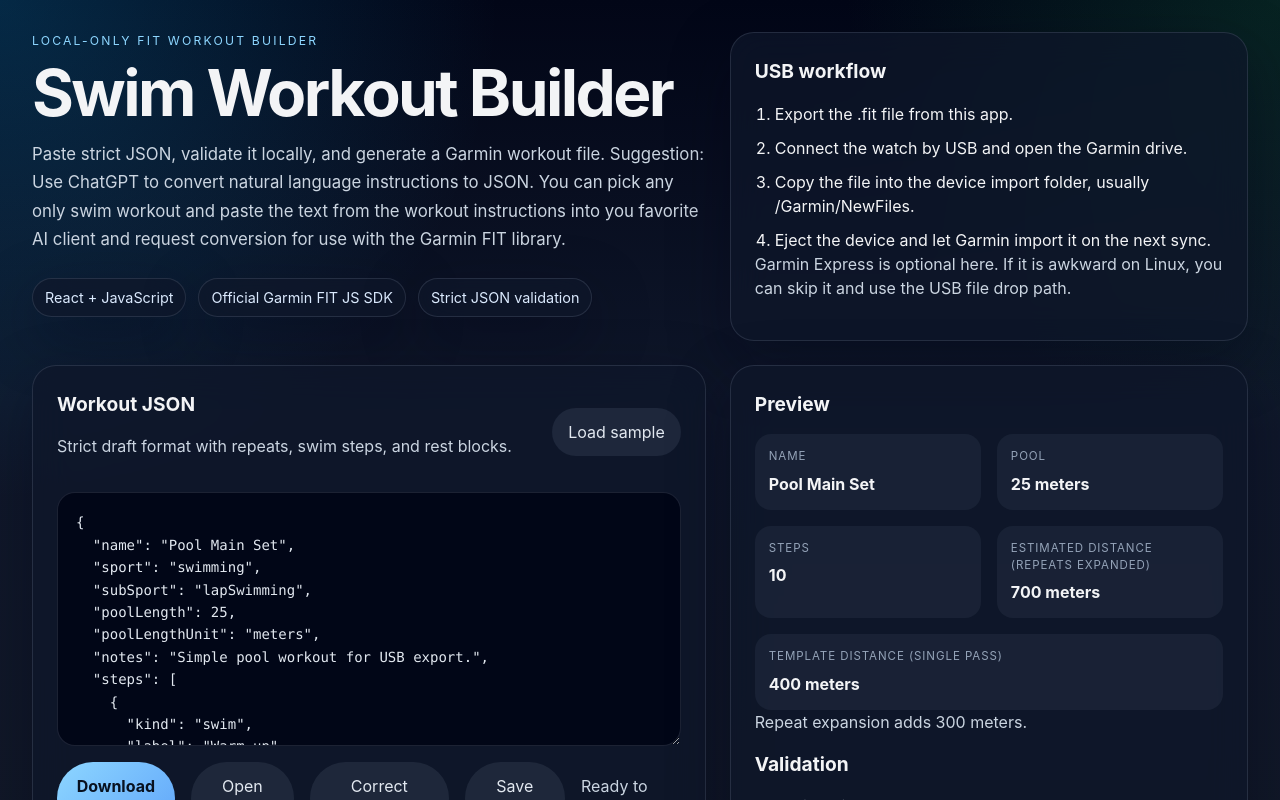
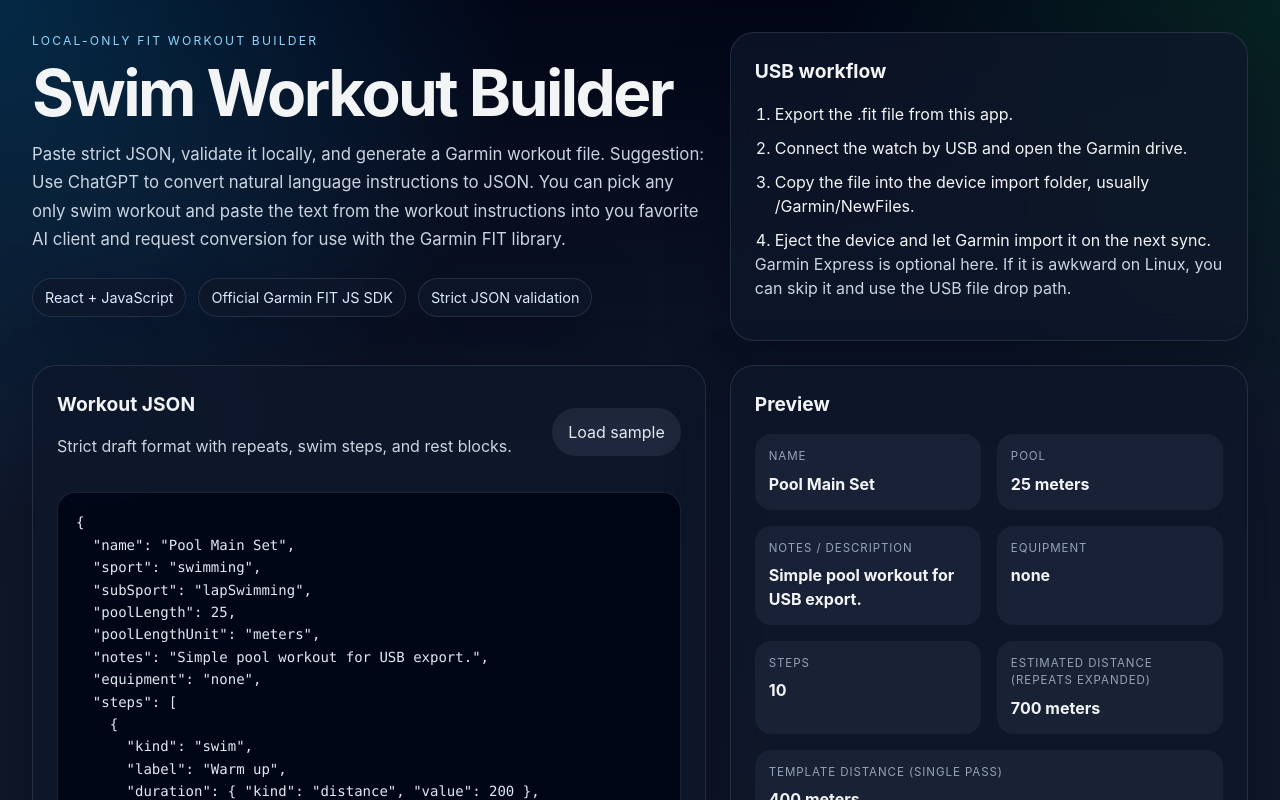
Before and after one commit to ecsproull/fit-workout-generator, a React (Vite) app: page / in a window 1280 px wide. Shown: the top 800 px of the page. Built offline with nearby package versions, Linux system fonts and the light colour scheme.

Commit message:
Fixed the pool size issue.

```diff
--- a/src/App.jsx
+++ b/src/App.jsx
@@ -271,6 +271,18 @@ function App() {
                     {summary.poolLength} {summary.poolLengthUnit}
                   </strong>
                 </div>
+                {analysis.workout && analysis.workout.notes && (
+                  <div>
+                    <span className="label">Notes / Description</span>
+                    <strong>{analysis.workout.notes}</strong>
+                  </div>
+                )}
+                {analysis.workout && analysis.workout.equipment && (
+                  <div>
+                    <span className="label">Equipment</span>
+                    <strong>{analysis.workout.equipment}</strong>
+                  </div>
+                )}
                 <div>
                   <span className="label">Steps</span>
                   <strong>{summary.stepCount}</strong>
--- a/src/fitBuilder.js
+++ b/src/fitBuilder.js
@@ -24,6 +24,8 @@ const durationSchema = z
   .strict()
 
 const zoneValueSchema = z.union([z.number().int().min(1).max(5), z.enum(['X', 'Y'])])
+
+const workoutEquipmentValues = ['none', 'swimFins', 'swimKickboard', 'swimPaddles', 'swimPullBuoy', 'swimSnorkel']
 
 const paceTargetSchema = z
   .object({
@@ -79,7 +81,10 @@ const workoutSchema = z
     subSport: z.literal('lapSwimming'),
     poolLength: z.number().finite().positive(),
     poolLengthUnit: z.enum(['meters', 'yards']),
+    // Top-level notes (mapped to FIT wktDescription). Accepts user-provided notes.
     notes: z.string().trim().optional(),
+    // Optional equipment hint (mapped to FIT workout.equipment). Valid values per FIT definition.
+    equipment: z.enum(workoutEquipmentValues).optional(),
     steps: z.array(stepSchema).min(1).max(40),
   })
   .strict()
@@ -91,6 +96,7 @@ export const defaultWorkoutJson = `{
   "poolLength": 25,
   "poolLengthUnit": "meters",
   "notes": "Simple pool workout for USB export.",
+  "equipment": "none",
   "steps": [
     {
       "kind": "swim",
@@ -130,7 +136,8 @@ export const defaultWorkoutJson = `{
 }`
 
 function mapPoolLengthUnit(unit) {
-  return unit === 'yards' ? 'statute' : 'metric'
+  // FIT displayMeasure: 0 = metric, 1 = statute (yards). Use numeric codes.
+  return unit === 'yards' ? 1 : 0
 }
 
 function humanizeStep(step, index) {
@@ -411,6 +418,12 @@ function migrateLegacyShapes(obj) {
       continue
     }
 
+    // Accept top-level `description` as an alias for `notes` in legacy/alternate drafts
+    if (k === 'description' && !('notes' in obj)) {
+      out['notes'] = migrateLegacyShapes(v)
+      continue
+    }
+
     // recurse into nested objects/arrays
     out[k] = migrateLegacyShapes(v)
   }
@@ -602,6 +615,18 @@ export function buildWorkoutFit(workout) {
   const fitPoolUnit = mapPoolLengthUnit(workout.poolLengthUnit)
   const flatSteps = flattenSteps(workout.steps)
 
+  // FIT distance fields are encoded in 1/100 meters. If the workout is authored in yards,
+  // convert distances to meters so the FIT file contains metric values and the device
+  // displays the correct yard/meter equivalent based on the poolLengthUnit flag.
+  const distanceScale = workout.poolLengthUnit === 'yards' ? 0.9144 : 1
+  const encodedPoolLength = workout.poolLength
+
+  // Debug: log encoding choices to help diagnose unit issues on-device
+  // eslint-disable-next-line no-console
+  console.debug('buildWorkoutFit: poolLength (input)', workout.poolLength, 'unit', workout.poolLengthUnit)
+  // eslint-disable-next-line no-console
+  console.debug('buildWorkoutFit: distanceScale', distanceScale, 'encodedPoolLength', encodedPoolLength, 'fitPoolUnit', fitPoolUnit)
+
   encoder.writeMesg({
     mesgNum: Profile.MesgNum.FILE_ID,
     type: fileType,
@@ -624,18 +649,18 @@ export function buildWorkoutFit(workout) {
   subSport: workout.subSport,
   numValidSteps: flatSteps.length,
   wktName: workout.name,
-    poolLength: workout.poolLength,
+  poolLength: encodedPoolLength,
   poolLengthUnit: fitPoolUnit,
   wktDescription: workout.notes ?? '',
+  equipment: workout.equipment ?? 'none',
 })
-
   encoder.writeMesg({
     mesgNum: Profile.MesgNum.WORKOUT_SESSION,
     sport: workout.sport,
     subSport: workout.subSport,
     numValidSteps: flatSteps.length,
     firstStepIndex: 0,
-    poolLength: workout.poolLength,
+    poolLength: encodedPoolLength,
     poolLengthUnit: fitPoolUnit,
   })
 
@@ -644,8 +669,11 @@ export function buildWorkoutFit(workout) {
     const isDistance = step.duration.kind === 'distance'
     const durationType = isDistance ? 'distance' : 'time'
     const durationValue = isDistance
-      ? Math.round(step.duration.value * 100)
+      ? Math.round(step.duration.value * distanceScale * 100)
       : Math.round(step.duration.value * 1000)
+
+    // eslint-disable-next-line no-console
+    if (isDistance) console.debug('buildWorkoutFit: step', index, 'duration (input)', step.duration.value, 'encoded', durationValue)
 
     const targetValue = step.kind === 'swim' ? strokeToFitValue[step.stroke] ?? 0 : 0
 
```
Lines whose indentation alone changed are shown as unchanged.
